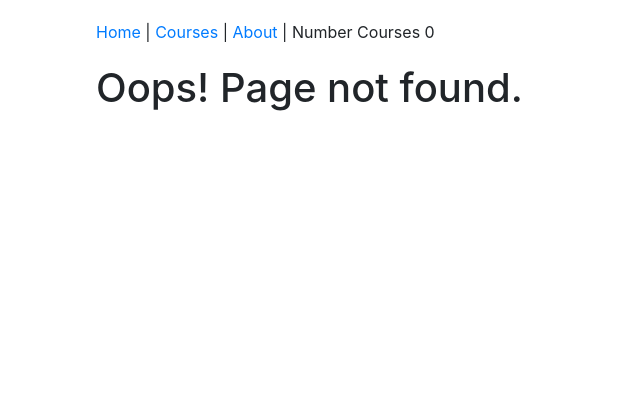
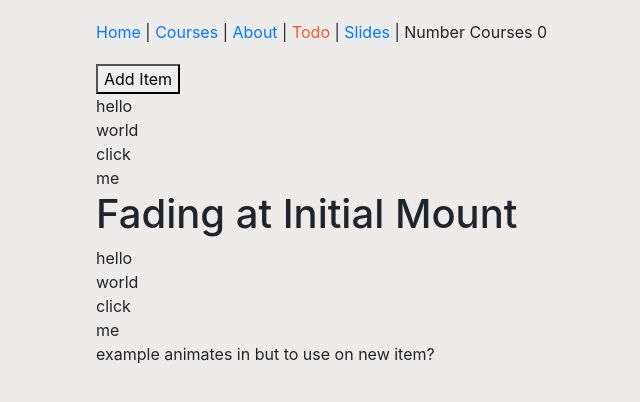
Before and after one commit to robinjohnhopkins/reactRedux, a React app: page /todo in a window 1280 px wide. Before the commit this address had no page. Shown: the top 402 px of the page, without its empty margins (134-774 px from the left). Built offline with nearby package versions, Linux system fonts and the light colour scheme; what redux-immutable-state-invariant would draw is missing.

Commit message:
group animations and carousel example pages

```diff
--- a/package.json
+++ b/package.json
@@ -27,11 +27,15 @@
     "bootstrap": "4.3.1",
     "immer": "2.1.3",
     "prop-types": "15.7.2",
+    "radium": "^0.26.0",
     "react": "16.8.4",
+    "react-animations": "^1.0.0",
     "react-dom": "16.8.4",
     "react-redux": "6.0.1",
     "react-router-dom": "5.0.0",
     "react-toastify": "4.5.2",
+    "react-transition-group": "^1.2.1",
+    "reactstrap": "^8.1.1",
     "redux": "4.0.1",
     "redux-thunk": "2.3.0",
     "reselect": "4.0.0"
--- a/src/components/App.js
+++ b/src/components/App.js
@@ -8,7 +8,8 @@ import CoursesPage from "./courses/CoursesPage";
 import ManageCoursePage from "./courses/ManageCoursePage"; // eslint-disable-line import/no-named-as-default
 import { ToastContainer } from 'react-toastify';
 import "react-toastify/dist/ReactToastify.css";
-
+import TodoList from './TodoList/TodoList';
+import MyCarousel from './MyCarousel/MyCarousel';
 
 function App() {
   return (
@@ -20,6 +21,8 @@ function App() {
         <Route path="/courses" component={CoursesPage}/>
         <Route path="/course/:slug" component={ManageCoursePage}/>
         <Route path="/course" component={ManageCoursePage}/>
+        <Route path="/todo" component={TodoList}/>
+        <Route path="/slides" component={MyCarousel}/>
         <Route component={PageNotFound}/>
       </Switch>
       <ToastContainer autoClose={3000} hideProgressBar />
--- /dev/null
+++ b/src/components/TodoList/TodoList.js
@@ -0,0 +1,102 @@
+import React from "react";
+import { CSSTransitionGroup } from 'react-transition-group' // ES6
+import { bounce,fadeInRight } from 'react-animations';
+import Radium, {StyleRoot} from 'radium';
+
+//var CSSTransitionGroup = require('react-transition-group/CSSTransitionGroup') // ES5 with npm
+// doesn't seem good for carousel
+// react-animations seems better?
+
+class TodoList extends React.Component {
+  constructor(props) {
+    super(props);
+    this.state = {items: ['hello', 'world', 'click', 'me'],
+                    idx:0,
+                    images:["https://unsplash.it/475/205",
+                            "https://unsplash.it/476/205",
+                            "https://unsplash.it/477/205",
+                            "https://unsplash.it/478/205",
+                            "https://unsplash.it/479/205"]
+                };
+    this.handleAdd = this.handleAdd.bind(this);
+    this.handleRight = this.handleRight.bind(this);
+  }
+
+  handleAdd() {
+    const newItems = this.state.items.concat([
+      prompt('Enter some text')
+    ]);
+    this.setState({items: newItems});
+  }
+
+  handleRemove(i) {
+    let newItems = this.state.items.slice();
+    newItems.splice(i, 1);
+    this.setState({items: newItems});
+  }
+  handleRight(){
+      var idx = this.state.idx + 1;
+      if (idx >= this.state.images.length){
+          idx = 0;
+      }
+      this.setState({idx});
+  }
+
+  render() {
+    const items = this.state.items.map((item, i) => (
+      <div key={item} onClick={() => this.handleRemove(i)}>
+        {item}
+      </div>
+    ));
+    const styles = {
+        bounce: {
+          animation: 'x 1s',
+          animationName: Radium.keyframes(bounce, 'bounce')
+        },
+        fadeInRight:{
+            animation: 'x 1s',
+            animationName: Radium.keyframes(fadeInRight, 'fadeInRight')
+        }
+      };
+
+    return (
+      <div>
+        <button onClick={this.handleAdd}>Add Item</button>
+        <CSSTransitionGroup
+          transitionName="example"
+          transitionEnterTimeout={500}
+          transitionLeaveTimeout={300}>
+          {items}
+        </CSSTransitionGroup>
+        <CSSTransitionGroup
+            transitionName="example"
+            transitionAppear={true}
+            transitionAppearTimeout={500}
+            transitionEnter={false}
+            transitionLeave={false}>
+            <h1>Fading at Initial Mount</h1>
+            {items}
+        </CSSTransitionGroup>
+        {/* <CSSTransitionGroup
+            transitionName="carousel"
+            transitionEnterTimeout={300}
+            transitionLeaveTimeout={300}>
+            <img src={this.state.images[this.state.idx]}
+                    key={this.state.images[this.state.idx]} />
+            <button onClick={this.handleRight}>{'>>'}</button>
+            <span>
+                {this.state.idx}
+            </span>
+        </CSSTransitionGroup> */}
+        <StyleRoot>
+            <div className="test" style={styles.fadeInRight}>
+                example animates in but to use on new item?
+            </div>
+        </StyleRoot>
+
+      </div>
+    );
+  }
+}
+
+export default TodoList;
--- a/src/components/common/Header.js
+++ b/src/components/common/Header.js
@@ -20,6 +20,14 @@ const Header = ({courses}) => {
         About
       </NavLink>
       {" | "}
+      <NavLink to="/todo" activeStyle={activeStyle}>
+        Todo
+      </NavLink>
+      {" | "}
+      <NavLink to="/slides" activeStyle={activeStyle}>
+        Slides
+      </NavLink>
+      {" | "}
       <>Number Courses {courses.length}</>
     </nav>
   );
--- a/src/index.css
+++ b/src/index.css
@@ -6,3 +6,30 @@
 nav {
   padding: 20px 0 20px 0;
 }
+
+.example-enter {
+  opacity: 0.01;
+}
+
+.example-enter.example-enter-active {
+  opacity: 1;
+  transition: opacity 500ms ease-in;
+}
+
+.example-leave {
+  opacity: 1;
+}
+
+.example-leave.example-leave-active {
+  opacity: 0.01;
+  transition: opacity 300ms ease-in;
+}
+
+.example-appear {
+  opacity: 0.01;
+}
+
+.example-appear.example-appear-active {
+  opacity: 1;
+  transition: opacity .5s ease-in;
+}
--- a/src/index.html
+++ b/src/index.html
@@ -5,7 +5,7 @@
     <title>Rabid Redux</title>
   </head>
 
-  <body>
+  <body style="background-color:rgb(238, 235, 235);">
     <div id="app"></div>
   </body>
 </html>
```
Also changed, not shown: src/components/MyCarousel/MyCarousel.js (added, +99 -0 lines), 2 other files (tests, documents, lock files or other folders).
